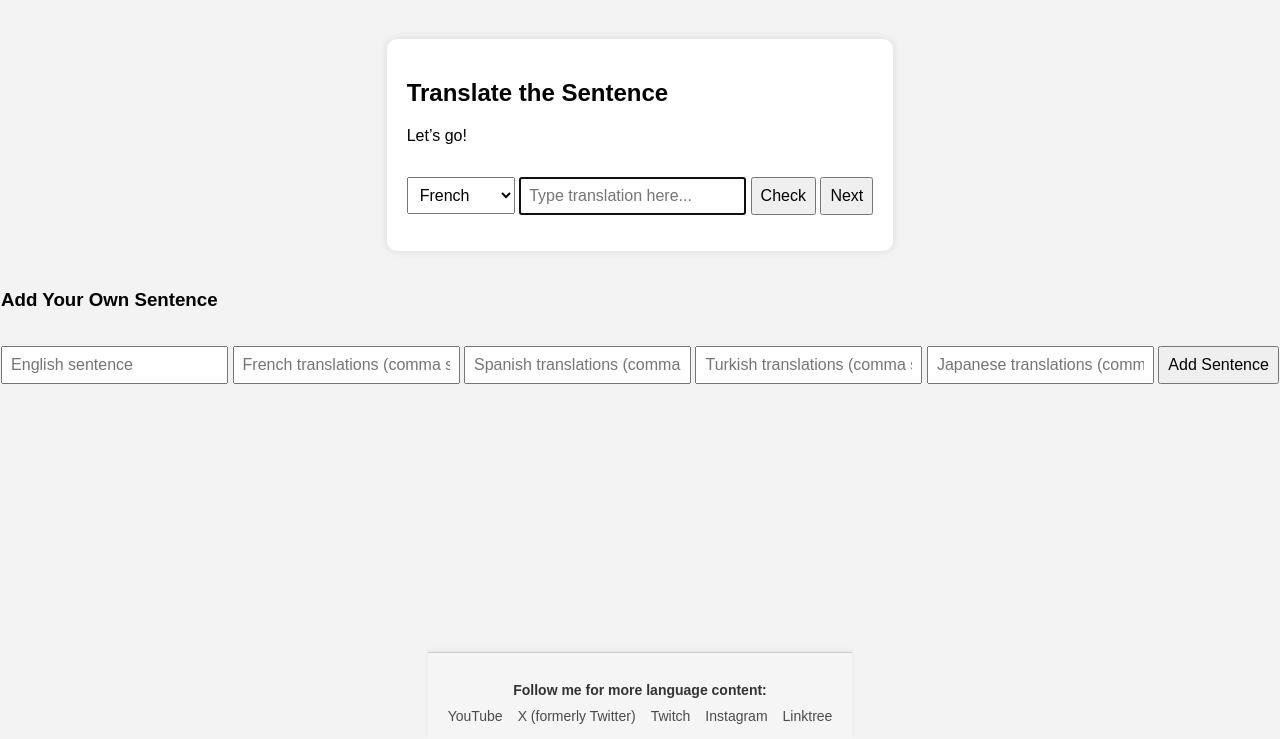
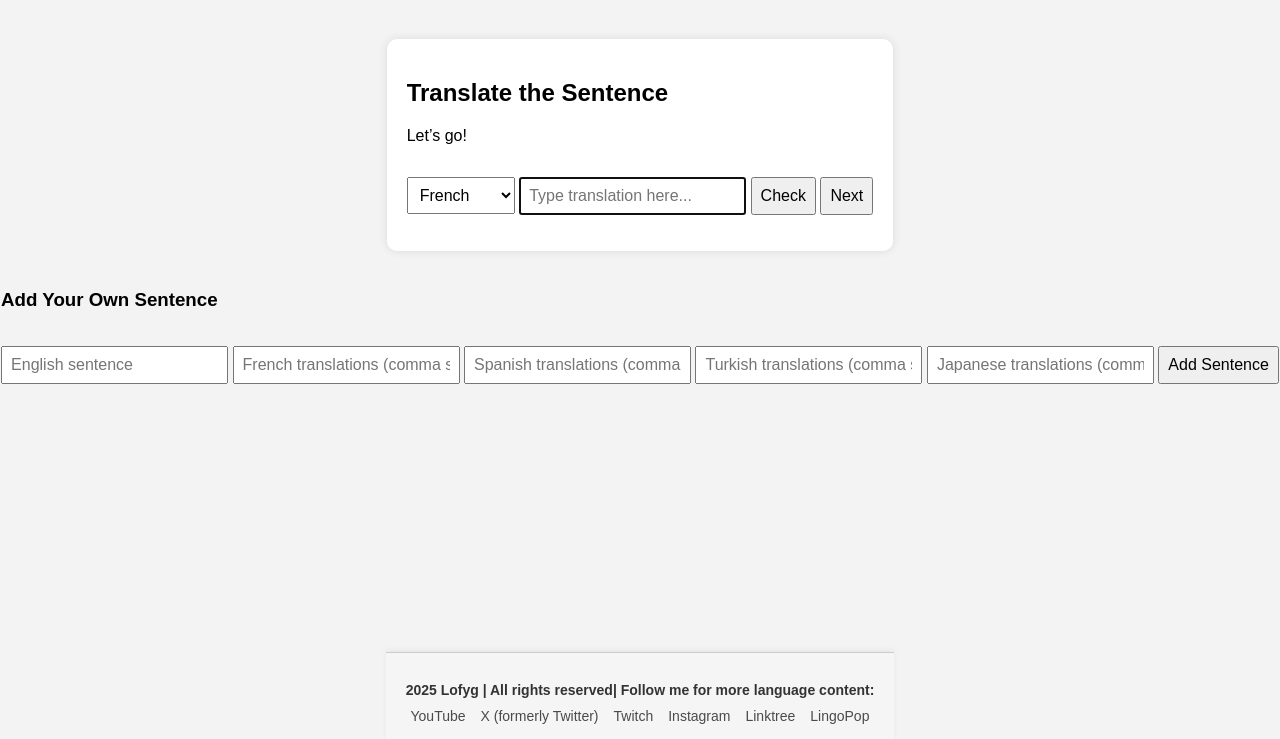
Before and after one commit to bleumino/LangoPop, a plain HTML site: page index.html in a window 1280 px wide. Shown: the part 61-800 px from the top of the page. Drawn offline with Linux system fonts and the light colour scheme.

Commit message:
update 1.0.1

```diff
--- a/index.html
+++ b/index.html
@@ -37,13 +37,14 @@
 
   <script src="script.js"></script>
 <footer>
-  <p>Follow me for more language content:</p>
+  <p>2025 Lofyg | All rights reserved| Follow me for more language content:</p>
   <ul class="social-links">
     <li><a href="https://www.youtube.com/@bleumino" target="_blank">YouTube</a></li>
     <li><a href="https://x.com/nghiatr23118906" target="_blank">X (formerly Twitter)</a></li>
     <li><a href="https://www.twitch.tv/funnycomicsbrawlstars" target="_blank">Twitch</a></li>
     <li><a href="https://www.instagram.com/bleumino1" target="_blank">Instagram</a></li>
     <li><a href="https://linktr.ee/nghiaductran?ltsid=f0e5b05d-e8c7-4ca7-aeb5-d23fda2ac877" target="_blank">Linktree</a></li>
+    <li><a herf="https://bleumino.github.io/Lofyg/" target="_blank">LingoPop</a></li>
   </ul>
 </footer>
 </body>
```
Also changed, not shown: 1 other file.
